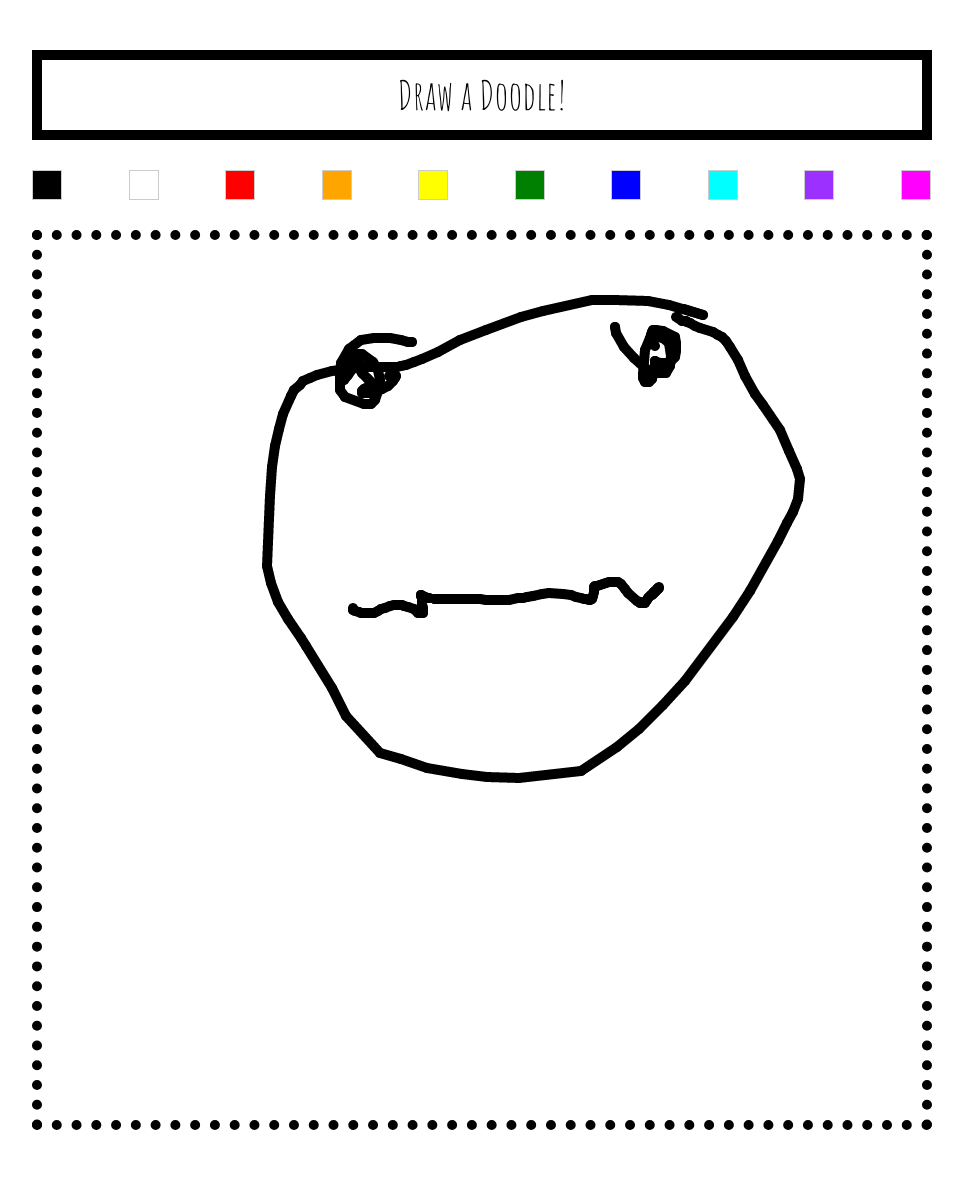
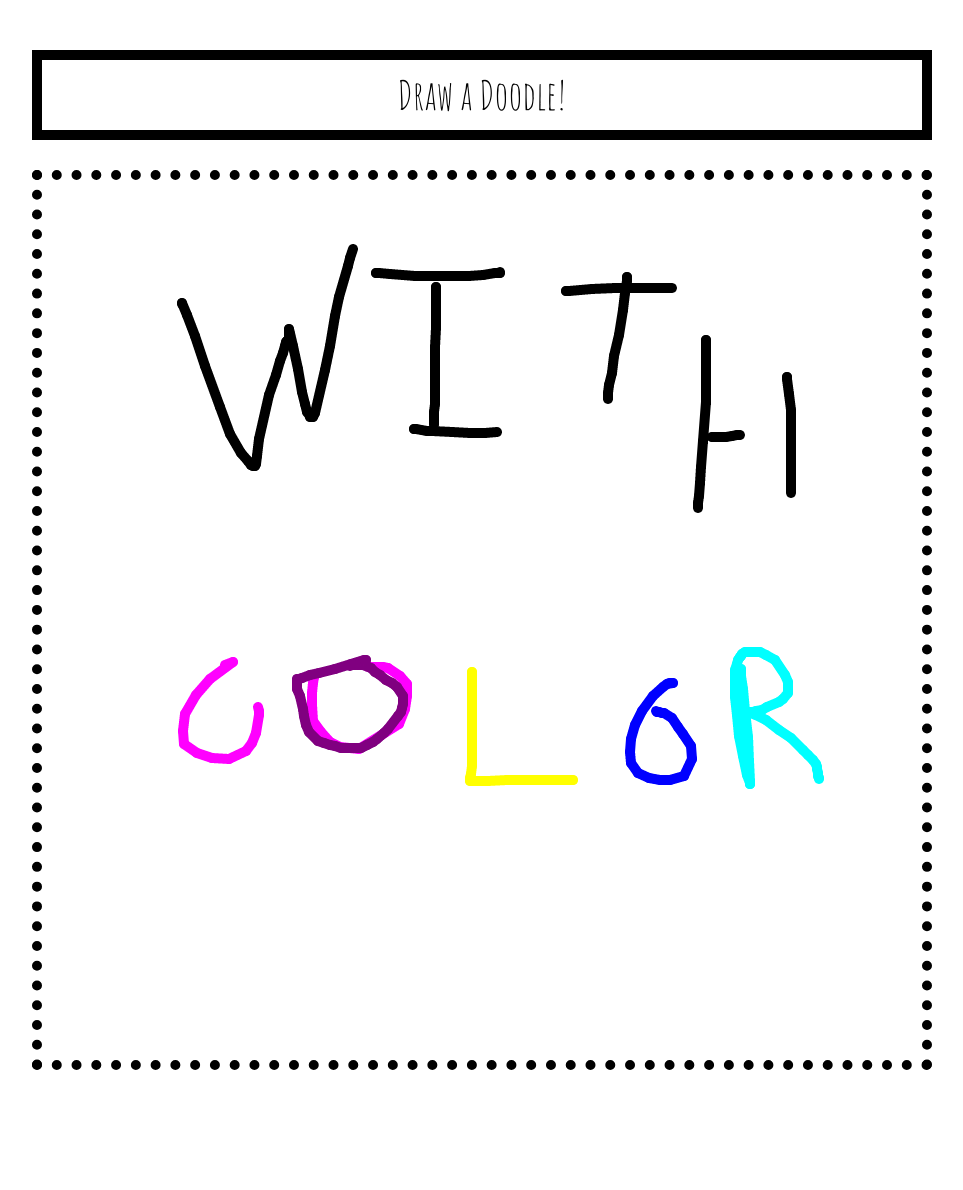
Before and after one commit to bernardwang/roodler, a Flask app: page / in a window 1280 px wide. Shown: the part 151-1341 px from the top of the page, without its empty margins (158-1121 px from the left). After the commit the page ends 1221 px from the top, so only its background shows below. Run offline with Flask 2, Linux system fonts and the light colour scheme; some libraries are stand-ins or nearby versions; some web fonts are replaced.

Commit message:
finish up color select

```diff
--- a/app/static/css/home.css
+++ b/app/static/css/home.css
@@ -144,6 +144,9 @@ canvas{
 .draw_button:hover, .submit_button:hover, .download_button:hover{
 	background: #a6d4f3;
 }
+.color_select{
+	display: none;
+}
 .color_select li{
 	float:left;
 	margin-right: 66.5px;
@@ -166,7 +169,7 @@ canvas{
 .green{background-color: green;}
 .blue{background-color: blue;}
 .cyan{background-color: #00FFFF;}
-.purple{background-color: #9B30FF;}
+.purple{background-color: #800080;}
 .magenta{background-color: #FF00FF;}
 
 /***************************************************************************/
--- a/app/static/js/doodle.js
+++ b/app/static/js/doodle.js
@@ -90,6 +90,7 @@ function drawButton(){
   $('.draw_button').css("display","none");
   $('.submit_button').css("display","block");
   $('.download_button').css("display","block");
+  $('.color_select').css("display","block");
 }
 
 function submitButton() {
@@ -108,3 +109,36 @@ function submitButton() {
 function downloadButton(){
   Canvas2Image.saveAsPNG(canvas);
 }
+
+//*************************************************************************************
+
+function black(){
+  color="black";
+}
+function white(){
+  color="white";
+}
+function red(){
+  color="red";
+}
+function orange(){
+  color="orange";
+}
+function yellow(){
+  color="yellow";
+}
+function green(){
+  color="green";
+}
+function blue(){
+  color="blue";
+}
+function cyan(){
+  color="cyan";
+}
+function purple(){
+  color="purple";
+}
+function magenta(){
+  color="magenta";
+}
```
Also changed, not shown: app/static/img/doodle.png.
